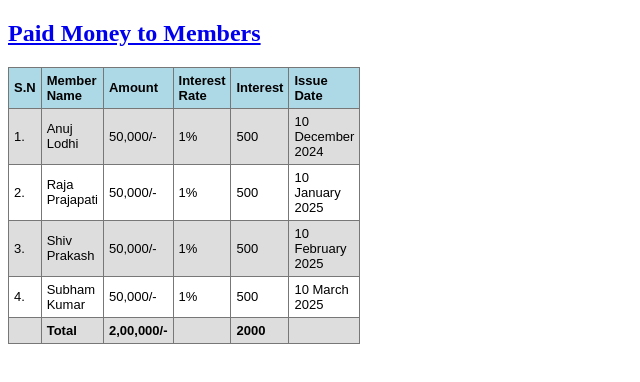
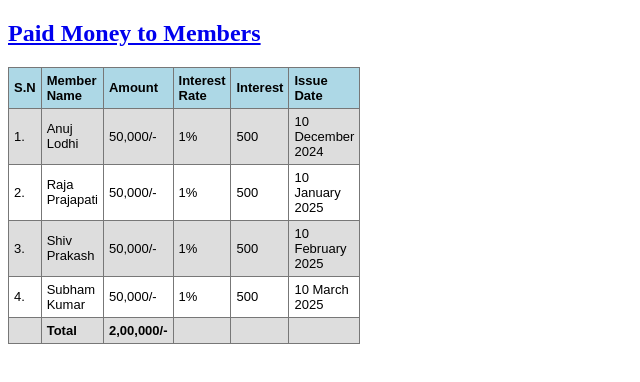
Before and after one commit to RajaPrjapati/Committee, a plain HTML site: page paid money to member.html in a window 1280 px wide. Shown: the full height of the page, 0-640 px from the left. Drawn offline with Linux system fonts and the light colour scheme.

Commit message:
Update paid money to member.html

```diff
--- a/paid money to member.html
+++ b/paid money to member.html
@@ -79,7 +79,7 @@
     <td><b>Total</b></td>
     <td><b>2,00,000/-</b></td>
     <td><b></b></td>
-    <td><b>2000</b></td>
+    <td><b></b></td>
     <td></td>
   </tr>
 </table>
```
